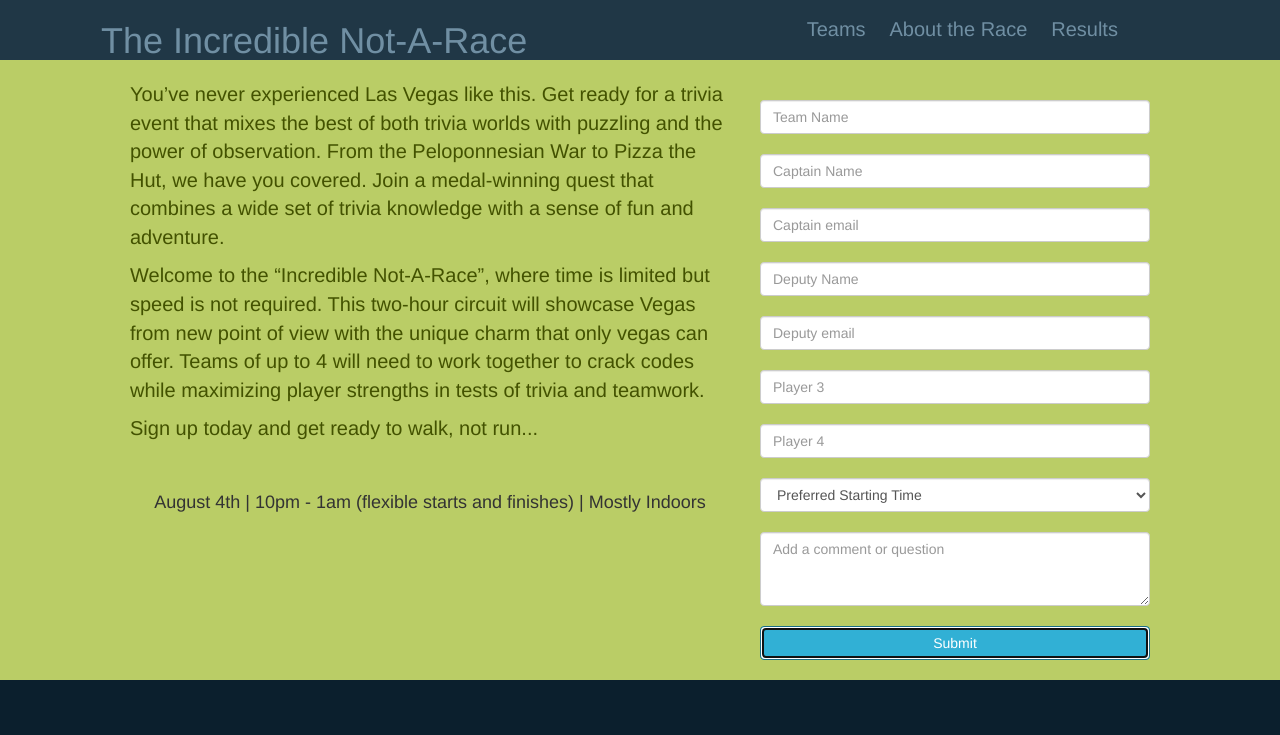
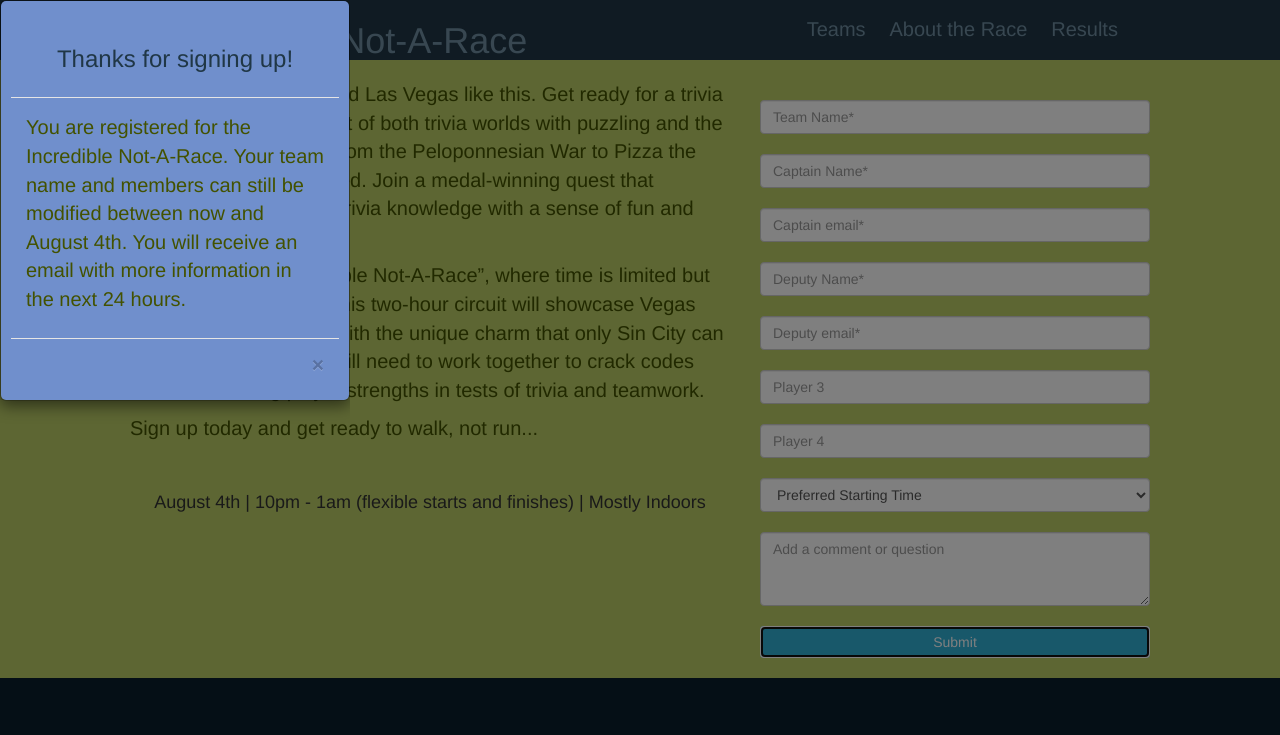
Before and after one commit to obidon23/inar, a plain HTML site: page index.html in a window 1280 px wide. Both pictures are taken after typing "Sample", "Sample", "name@example.com", "Sample", "name@example.com", "Sample" into the empty fields and a click on the button "Submit". Shown: the top 735 px of the page. Drawn offline with nearby package versions, Linux system fonts and the light colour scheme; no server answers.

Commit message:
added modal functionality and validation

```diff
--- a/assets/css/style.css
+++ b/assets/css/style.css
@@ -19,6 +19,15 @@ html {
 	border-radius: 0;
 }
 
+.btn-info {
+	background-color: #203746;
+	border: none;
+}
+
+.btn-info:hover {
+	background-color: #203746;
+	color: #bacd66;
+}
 .menu {
 	height: 60px;
 	background-color: #203746;
@@ -75,6 +84,22 @@ li h5 {
 	color: #fff;
 	padding: 0;
 }
+
+.modal-sm {
+	width: 350px;
+	float: right;
+}
+
+.modal-content {
+	background-color: #708fcc;
+	color: #203746;
+	padding: 10px;
+}
+
+.modal-header {
+	text-align: center;
+}
+
 .rules {
 	background-color: #0b1f2d;
 	color: #999;
--- a/assets/js/script.js
+++ b/assets/js/script.js
@@ -10,12 +10,29 @@
   firebase.initializeApp(config);
 
 var database = firebase.database();
+  var teamName = $("#teamName").val().trim();
+  var captainName = $("#captainName").val().trim();
+  var captainEmail = $("#captainEmail").val().trim();
+  var deputyName = $("#deputyName").val().trim();
+  var deputyEmail = $("#deputyEmail").val().trim();
+  var player3 = $("#player3").val().trim();
+  var player4 = $("#player4").val().trim();
+  var preferredTime = $("#preferredTime").val().trim();
+  var comments = $("#comments").val().trim();
 
+// var myModal = $(".mocal-content").html("<div class="modal-header"></div><div class="modal-body"></div><div class="modal-footer"><button type="button" class="close" data-dismiss="modal">&times;</button></div>")<div class="modal-header">
+//               </div>
+//             <div class="modal-body">
+
+//               </div>
+//               <div class="modal-footer">
+//                 <button type="button" class="close" data-dismiss="modal">&times;</button>
+//               </div>
 
 // loading the teams
 
 function setup() {
-teamHeader = $("#teams").html(
+var teamHeader = $("#teams").html(
       "<h2 class='h2 h2-default'>Registered Teams</h2>" +
       "<div class='col-lg-2 firstRow'>Team Name</div>" +
       "<div class='col-lg-2 firstRow'>Captain</div>" +
@@ -23,7 +40,7 @@ teamHeader = $("#teams").html(
       "<div class='col-lg-2 firstRow'>Player 3</div>" +
       "<div class='col-lg-2 firstRow'>Player 4</div>" +
       "<div class='col-lg-2 firstRow'>Preferred Start Time</div>"
-      )
+      );
 database.ref('teams').orderByChild("name").limitToLast(100).on("child_added", function(childSnapshot) {
     console.log("Child Added setup");
 
@@ -37,23 +54,25 @@ database.ref('teams').orderByChild("name").limitToLast(100).on("child_added", fu
     "</div>");
 
     $("#teams").append(teamList);
-  })
-};
+  });
+}
 
-// Adding new teams to the database
+// Validating teh form
 $(document).on("click", "#submit", function(event) {
-	event.preventDefault();
-	var teamName = $("#teamName").val().trim();
-	var captainName = $("#captainName").val().trim();
-	var captainEmail = $("#captainEmail").val().trim();
-	var deputyName = $("#deputyName").val().trim();
-	var deputyEmail = $("#deputyEmail").val().trim();
-	var player3 = $("#player3").val().trim();
-	var player4 = $("#player4").val().trim();
-	var preferredTime = $("#preferredTime").val().trim();
-	var comments = $("#comments").val().trim();
-
-if ( !captainName || !captainEmail || !deputyName || !deputyEmail || !teamName ) return;
+  event.preventDefault();
+   validateForm();
+});
+// This function will update the firebase
+function pushForm() {
+  teamName = $("#teamName").val().trim();
+  captainName = $("#captainName").val().trim();
+  captainEmail = $("#captainEmail").val().trim();
+  deputyName = $("#deputyName").val().trim();
+  deputyEmail = $("#deputyEmail").val().trim();
+  player3 = $("#player3").val().trim();
+  player4 = $("#player4").val().trim();
+  preferredTime = $("#preferredTime").val().trim();
+  comments = $("#comments").val().trim();
 
   database.ref('teams').push({
     teamName: teamName,
@@ -66,7 +85,7 @@ if ( !captainName || !captainEmail || !deputyName || !deputyEmail || !teamName )
     time: preferredTime,
     comments: comments,
     dateAdded: firebase.database.ServerValue.TIMESTAMP
-  	 });
+     });
   $("#teamName").val("");
   $("#captainName").val("");
   $("#captainEmail").val("");
@@ -77,6 +96,24 @@ if ( !captainName || !captainEmail || !deputyName || !deputyEmail || !teamName )
   $("#preferredTime").val("");
   $("#comments").val("");
 
-  });
+  $(".modal-header").html("<h3>Thanks for signing up!</h3>");
+  $(".modal-body").html("<p>You are registered for the Incredible Not-A-Race. Your team name and members can still be modified between now and August 4th. You will receive an email with more information in the next 24 hours.</p>");
 
+  };
+function validateForm() {
+  teamName = $("#teamName").val().trim();
+  captainName = $("#captainName").val().trim();
+  captainEmail = $("#captainEmail").val().trim();
+  deputyName = $("#deputyName").val().trim();
+  deputyEmail = $("#deputyEmail").val().trim();
+  if ( captainName && captainEmail && deputyName && deputyEmail && teamName) {
+      pushForm();
+
+}
+  else {
+    $(".modal-header").html("<h3>Oops! Something went horribly wrong!</h3>");
+    $(".modal-body").html("<p>Please fill out all  of the required fields (*).</p>");
+    return;   }
+
+}
 setup();
--- a/index.html
+++ b/index.html
@@ -1,3 +1,4 @@
+
 <!DOCTYPE html>
 <html>
 
@@ -21,8 +22,6 @@
   src="https://code.jquery.com/jquery-3.2.1.min.js"
   integrity="sha256-hwg4gsxgFZhOsEEamdOYGBf13FyQuiTwlAQgxVSNgt4="
   crossorigin="anonymous"></script>
-	<script src="https://maxcdn.bootstrapcdn.com/bootstrap/3.3.4/js/bootstrap.min.js"></script>
-
 	<!-- Latest compiled and minified JavaScript -->
 	<script src="https://maxcdn.bootstrapcdn.com/bootstrap/3.3.7/js/bootstrap.min.js" integrity="sha384-Tc5IQib027qvyjSMfHjOMaLkfuWVxZxUPnCJA7l2mCWNIpG9mGCD8wGNIcPD7Txa" crossorigin="anonymous"></script>
 
@@ -53,7 +52,7 @@
 							You’ve never experienced Las Vegas like this. Get ready for a trivia event that mixes the best of both trivia worlds with puzzling and the power of observation. From the Peloponnesian War to Pizza the Hut, we have you covered. Join a medal-winning quest that combines a wide set of trivia knowledge with a sense of fun and adventure.
 						</p>
 						<p>
-							Welcome to the “Incredible Not-A-Race”, where time is limited but speed is not required. This two-hour circuit will showcase Vegas from new point of view with the unique charm that only vegas can offer. Teams of up to 4 will need to work together to crack codes while maximizing player strengths in tests of trivia and teamwork.
+							Welcome to the “Incredible Not-A-Race”, where time is limited but speed is not required. This two-hour circuit will showcase Vegas from new point of view with the unique charm that only Sin City can offer. Teams of up to 4 will need to work together to crack codes while maximizing player strengths in tests of trivia and teamwork.
 						</p>
 						<p>
 							Sign up today  and get ready to walk, not run...
@@ -64,33 +63,33 @@
 
 			</div>
 			<div class="col-lg-4 signup" id="signup">
-				<form>
+				<form name="signup" onsubmit="return validateForm()">
 					<div class="form-group row">
 					  <label for="example-text-input" class="col-2 col-form-label"></label>
 						<div class="col-10">
-						  <input class="form-control" type="text" value="" id="teamName" placeholder="Team Name">
+						  <input class="form-control" type="text" value="" id="teamName" placeholder="Team Name*">
   						</div>
 					</div>
 					<div class="form-group row">
 						<label for="example-text-input" class="col-2 col-form-label"></label>
 					  	<div class="col-10">
-						    <input class="form-control" type="text" value="" id="captainName" placeholder="Captain Name">
+						    <input class="form-control" type="text" value="" id="captainName" placeholder="Captain Name*">
   						</div>
 					</div>
 					<div class="form-group">
 					    <label for="exampleInputEmail1"></label>
-						    <input type="email" class="form-control" id="captainEmail" aria-describedby="emailHelp" placeholder="Captain email">
+						    <input type="email" class="form-control" id="captainEmail" aria-describedby="emailHelp" placeholder="Captain email*">
 <!-- 						    <small id="emailHelp" class="form-text text-muted">We'll never share your email with anyone else.</small> -->
 					</div>
   					<div class="form-group row">
 					  	<label for="example-text-input" class="col-2 col-form-label"></label>
 					  	<div class="col-10">
-					   	<input class="form-control" type="text" value="" id="deputyName" placeholder="Deputy Name">
+					   	<input class="form-control" type="text" value="" id="deputyName" placeholder="Deputy Name*">
   						</div>
 					</div>
 					<div class="form-group">
 						<label for="exampleInputEmail1"></label>
-						<input type="email" class="form-control" id="deputyEmail" aria-describedby="emailHelp" placeholder="Deputy email">
+						<input type="email" class="form-control" id="deputyEmail" aria-describedby="emailHelp" placeholder="Deputy email*">
 
 					</div>
 					<div class="form-group row">
@@ -129,8 +128,22 @@
 	   				<div class="form-group row">
 						<label for="example-text-input" class="col-2 col-form-label"></label>
 					</div>
-					<button type="submit" class="btn btn-info btn-block" id="submit">Submit
+					<button type="submit" class="btn btn-info btn-block" id="submit" data-toggle="modal" data-target="#MyModal">Submit
 					</button>
+
+					<div id="MyModal" class="modal fade modal-sm" role="dialog">
+					  <div class="modal-content">
+					    <div class="modal-header">
+
+    					</div>
+						<div class="modal-body">
+
+					    </div>
+					    <div class="modal-footer">
+       					<button type="button" class="close" data-dismiss="modal">&times;</button>
+    					</div>
+  						</div>
+					</div>
 				</form>
 			</div>
 		</div>
```
Also changed, not shown: modal.html (added, +56 -0 lines).
